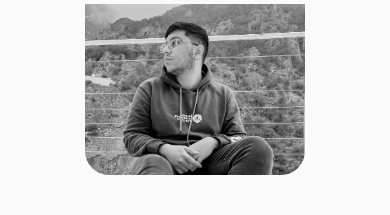
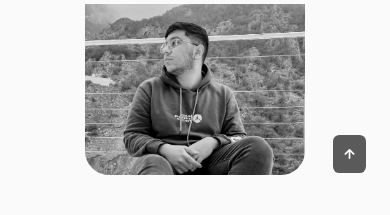
Before and after one commit to AliMoradpour/reactPortfolio, a React (Create React App) app: page / in a window 390 px wide. Shown: the part 840-1055 px from the top of the page. Built offline with nearby package versions, Linux system fonts and the light colour scheme.

Commit message:
Add scroll up and add box shadow to header

```diff
--- a/src/App.js
+++ b/src/App.js
@@ -8,11 +8,13 @@
 import Testimonials from "./components/testimonials/Testimonials";
 import Contact from "./components/contact/Contact";
 import Footer from "./components/footer/Footer";
+import ScrollUp from "./components/scrollUp/ScrollUp";
 
 const App = () => {
   return (
     <>
       <Header />
+
       <main className="main">
         <Home />
         <About />
@@ -21,8 +23,10 @@
         <Qualification />
         <Testimonials />
         <Contact />
-        <Footer />
       </main>
+
+      <Footer />
+      <ScrollUp />
     </>
   );
 };
--- a/src/components/header/Header.jsx
+++ b/src/components/header/Header.jsx
@@ -2,8 +2,17 @@
 import "./header.css";
 
 const Header = () => {
+  // Change Background Color
+  window.addEventListener("scroll", function () {
+    const header = document.querySelector(".header");
+    if (this.scrollY >= 2000) header.classList.add("scroll_header");
+    else header.classList.remove("scroll_header");
+  });
+
   // show menu
   const [Toggle, showMenu] = useState(false);
+  // Active Nav
+  const [activeNav, setActiveNav] = useState("#home");
   return (
     <header className="header">
       <nav className="nav container">
@@ -14,7 +23,12 @@
         <div className={Toggle ? "nav_menu show-menu" : "nav_menu"}>
           <ul className="nav_list grid">
             <li className="nav_item">
-              <a href="#home" className="nav_link active-link">
+              <a
+                href="#home"
+                onClick={() => setActiveNav("#home")}
+                className={
+                  activeNav === "#home" ? "nav_link active-link" : "nav_link"
+                }>
                 <i className="uil uil-estate nav_icon"></i>
                 Home
               </a>
@@ -26,25 +40,49 @@
               </a>
             </li>
             <li className="nav_item">
-              <a href="#skills" className="nav_link">
+              <a
+                href="#skills"
+                onClick={() => setActiveNav("#skills")}
+                className={
+                  activeNav === "#skills" ? "nav_link active-link" : "nav_link"
+                }>
                 <i className="uil uil-file-alt nav_icon"></i>
                 Skills
               </a>
             </li>
             <li className="nav_item">
-              <a href="#services" className="nav_link">
+              <a
+                href="#services"
+                onClick={() => setActiveNav("#services")}
+                className={
+                  activeNav === "#services"
+                    ? "nav_link active-link"
+                    : "nav_link"
+                }>
                 <i className="uil uil-briefcase-alt nav_icon"></i>
                 Services
               </a>
             </li>
             <li className="nav_item">
-              <a href="#portfolio" className="nav_link">
+              <a
+                href="#portfolio"
+                onClick={() => setActiveNav("#portfolio")}
+                className={
+                  activeNav === "#portfolio"
+                    ? "nav_link active-link"
+                    : "nav_link"
+                }>
                 <i className="uil uil-scenery nav_icon"></i>
                 Portfolio
               </a>
             </li>
             <li className="nav_item">
-              <a href="#contact" className="nav_link">
+              <a
+                href="#contact"
+                onClick={() => setActiveNav("#contact")}
+                className={
+                  activeNav === "#contact" ? "nav_link active-link" : "nav_link"
+                }>
                 <i className="uil uil-message nav_icon"></i>
                 Contact
               </a>
--- a/src/components/header/header.css
+++ b/src/components/header/header.css
@@ -47,6 +47,12 @@
 .active-link,
 .nav_link:hover {
   color: var(--title-color-dark);
+}
+
+/* scroll background Changer  */
+
+.scroll_header {
+  box-shadow: 0 -1px 4px rgba(0, 0, 0, 0.15);
 }
 
 /* BreakPoinst  */
--- a/src/components/qualification/Qualification.jsx
+++ b/src/components/qualification/Qualification.jsx
@@ -8,7 +8,7 @@
     setToggleState(index);
   };
   return (
-    <section className="qualification section">
+    <section className="qualification section" id="portfolio">
       <h2 className="section_title">Qualification</h2>
       <span className="section_subtitle">My Personel journey</span>
 
--- /dev/null
+++ b/src/components/scrollUp/ScrollUp.jsx
@@ -0,0 +1,17 @@
+import "./scrollUp.css";
+
+function ScrollUp() {
+  window.addEventListener("scroll", function () {
+    const scrollUp = document.querySelector(".scrollUp");
+    if (this.scrollY >= 920) scrollUp.classList.add("show_scroll");
+    else scrollUp.classList.remove("show_scroll");
+  });
+
+  return (
+    <a href="#" className="scrollUp">
+      <i className="uil uil-arrow-up scrollUp_icon"></i>
+    </a>
+  );
+}
+
+export default ScrollUp;
--- /dev/null
+++ b/src/components/scrollUp/scrollUp.css
@@ -0,0 +1,46 @@
+.scrollUp {
+  position: fixed;
+  right: 2.5rem;
+  bottom: -20%;
+  background-color: var(--title-color);
+  opacity: 0.8;
+  padding: 0.3rem 0.5rem;
+  border-radius: 0.4rem;
+  z-index: var(--z-tooltip);
+  transition: 0.4s;
+}
+.scrollUp_icon {
+  font-size: 1.5rem;
+  color: var(--container-color);
+}
+.scrollUp:hover {
+  background-color: var(--title-color-dark);
+}
+
+/* Show Scroll  */
+.show_scroll {
+  bottom: 3rem;
+}
+
+/* BreakPoinst */
+@media screen and (max-width: 992px) {
+  .scrollUp {
+    right: 1.5rem;
+    padding: 0.25rem 0.4rem;
+  }
+  .scrollUp_icon {
+    font-size: 1.25rem;
+  }
+}
+
+@media screen and (max-width: 768px) {
+  .show_scroll {
+    bottom: 4rem;
+  }
+}
+
+@media screen and (max-width: 375px) {
+  .scrollUp {
+    right: 1rem;
+  }
+}
```
